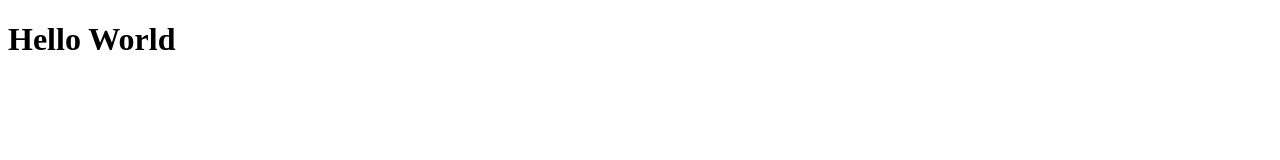
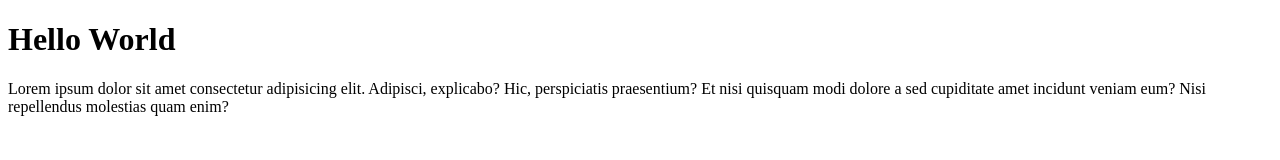
Before and after one commit to ptrcksng106/patrick-git-test, a plain HTML site: page index.html in a window 1280 px wide. Drawn offline with Linux system fonts and the light colour scheme.

Commit message:
menambahkan paragraf

```diff
--- a/index.html
+++ b/index.html
@@ -7,5 +7,6 @@
 </head>
 <body>
     <h1>Hello World</h1>
+    <p>Lorem ipsum dolor sit amet consectetur adipisicing elit. Adipisci, explicabo? Hic, perspiciatis praesentium? Et nisi quisquam modi dolore a sed cupiditate amet incidunt veniam eum? Nisi repellendus molestias quam enim?</p>
 </body>
 </html>
```
